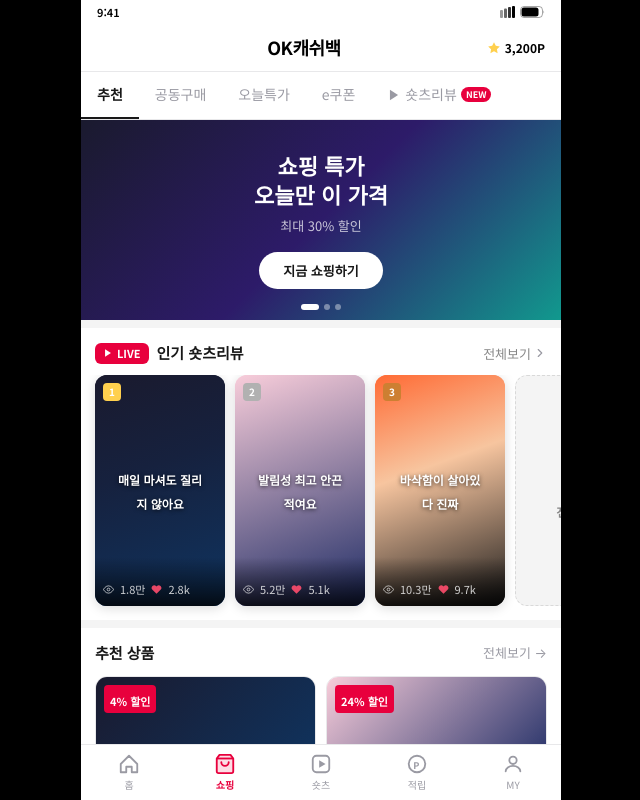
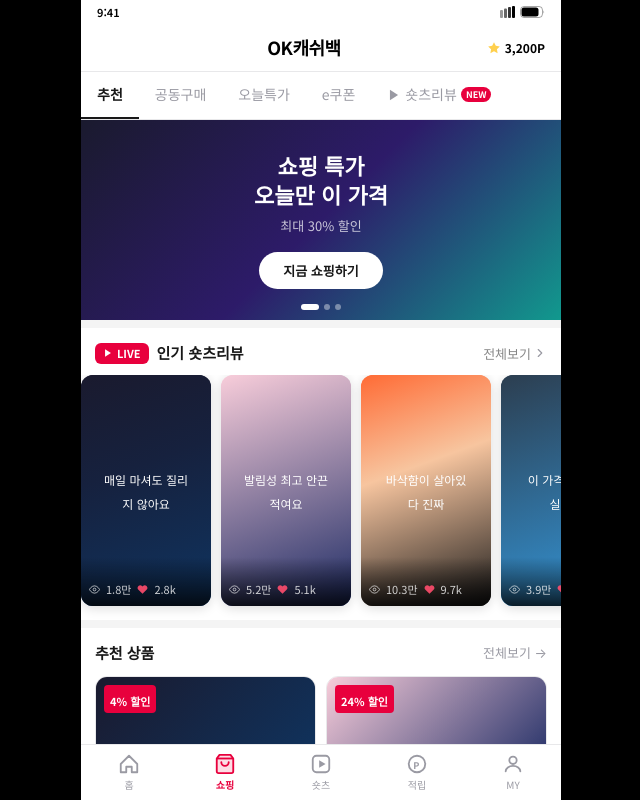
Before and after one commit to sangyun88/okcashbag-shorts-review, a React (Vite) app: page / in a window 1280 px wide. Shown: the whole page, without its empty margins (319-959 px from the left). Built offline with nearby package versions, Linux system fonts and the light colour scheme.

Commit message:
fix: 자막 shadow/순위뱃지 제거, 숏츠 10개로 확장, 좌우 스냅 스와이프

```diff
--- a/src/components/shorts/HighlightSection.jsx
+++ b/src/components/shorts/HighlightSection.jsx
@@ -10,7 +10,6 @@ function fmtNum(n) {
 
 export default function HighlightSection() {
   const { setScreen, setCurrentIndex } = useShortsStore();
-  const top3 = REVIEWS.slice(0, 3);
 
   return (
     <div style={{ background: T.white, marginBottom: 8 }}>
@@ -39,19 +38,20 @@ export default function HighlightSection() {
         </button>
       </div>
 
-      {/* 썸네일 카드 가로 스크롤 */}
+      {/* 썸네일 카드 가로 스와이프 */}
       <div style={{
         display: 'flex', gap: 10, padding: '0 14px 14px',
         overflowX: 'auto', msOverflowStyle: 'none', scrollbarWidth: 'none',
+        scrollSnapType: 'x mandatory',
       }} className="scrollbar-hide">
-        {top3.map((r, i) => (
+        {REVIEWS.map((r, i) => (
           <button key={r.id} onClick={() => { setCurrentIndex(i); setScreen('feed'); }} style={{
             flexShrink: 0, width: 130, borderRadius: 12, overflow: 'hidden',
             background: r.gradient, border: 'none', cursor: 'pointer', padding: 0,
             position: 'relative', aspectRatio: '9/16',
             boxShadow: '0 2px 12px rgba(0,0,0,0.15)',
+            scrollSnapAlign: 'start',
           }}>
-            {/* 그라디언트 배경 */}
             <div style={{ position: 'absolute', inset: 0, background: r.gradient }} />
 
             {/* 자막 */}
@@ -60,7 +60,7 @@ export default function HighlightSection() {
               transform: 'translate(-50%, -50%)',
               padding: '4px 10px', width: '85%', textAlign: 'center',
             }}>
-              <span style={{ color: T.white, fontSize: 12, fontWeight: 700, lineHeight: 1.4, textShadow: '0 1px 4px rgba(0,0,0,0.7)' }}>{r.caption}</span>
+              <span style={{ color: T.white, fontSize: 12, fontWeight: 500 }}>{r.caption}</span>
             </div>
 
             {/* 하단 오버레이 */}
@@ -81,36 +81,8 @@ export default function HighlightSection() {
                 <span style={{ fontSize: 11, color: 'rgba(255,255,255,0.8)' }}>{fmtNum(r.likes)}</span>
               </div>
             </div>
-
-            {/* 순위 뱃지 */}
-            {i < 3 && (
-              <div style={{
-                position: 'absolute', top: 8, left: 8,
-                background: i === 0 ? T.gold : i === 1 ? T.gray300 : '#cd7f32',
-                borderRadius: 4, width: 18, height: 18,
-                display: 'flex', alignItems: 'center', justifyContent: 'center',
-              }}>
-                <span style={{ fontSize: 10, fontWeight: 900, color: T.white }}>{i + 1}</span>
-              </div>
-            )}
           </button>
         ))}
-
-        {/* 더보기 카드 */}
-        <button onClick={() => setScreen('feed')} style={{
-          flexShrink: 0, width: 130, borderRadius: 12,
-          background: T.gray50, border: `1px dashed ${T.gray200}`,
-          cursor: 'pointer', display: 'flex', flexDirection: 'column',
-          alignItems: 'center', justifyContent: 'center', gap: 8,
-          aspectRatio: '9/16',
-        }}>
-          <div style={{ width: 36, height: 36, borderRadius: '50%', background: T.gray100, display: 'flex', alignItems: 'center', justifyContent: 'center' }}>
-            <svg width="16" height="16" viewBox="0 0 24 24" fill="none">
-              <path d="M9 18L15 12L9 6" stroke={T.gray400} strokeWidth="2" strokeLinecap="round"/>
-            </svg>
-          </div>
-          <span style={{ fontSize: 12, color: T.gray500, fontWeight: 600 }}>전체 보기</span>
-        </button>
       </div>
     </div>
   );
--- a/src/data/mockData.js
+++ b/src/data/mockData.js
@@ -89,6 +89,66 @@ export const REVIEWS = [
     accentColor: '#FFD04E',
     isLiked: false,
   },
+  {
+    id: 7,
+    product: { name: 'GS25 혜자도시락', brand: 'GS25', price: '4,500원', img: null },
+    reviewer: { nickname: '편의점왕***', avatar: null },
+    caption: '편의점 도시락 중 원탑',
+    likes: 6120,
+    comments: 298,
+    views: 71000,
+    postedAt: '5일 전',
+    points: 50,
+    bonusPoints: 60,
+    gradient: 'linear-gradient(160deg, #134e5e 0%, #71b280 100%)',
+    accentColor: '#71b280',
+    isLiked: false,
+  },
+  {
+    id: 8,
+    product: { name: '투썸플레이스 딸기케이크', brand: '투썸플레이스', price: '7,900원', img: null },
+    reviewer: { nickname: '디저트러버***', avatar: null },
+    caption: '딸기가 너무 싱싱해요',
+    likes: 4890,
+    comments: 221,
+    views: 44500,
+    postedAt: '6일 전',
+    points: 50,
+    bonusPoints: 40,
+    gradient: 'linear-gradient(160deg, #ff9a9e 0%, #fecfef 50%, #1a1a2e 100%)',
+    accentColor: '#ff9a9e',
+    isLiked: true,
+  },
+  {
+    id: 9,
+    product: { name: '버거킹 와퍼세트', brand: '버거킹', price: '9,200원', img: null },
+    reviewer: { nickname: '햄버거매니아***', avatar: null },
+    caption: '와퍼는 역시 버거킹이지',
+    likes: 8341,
+    comments: 407,
+    views: 92100,
+    postedAt: '1주 전',
+    points: 50,
+    bonusPoints: 90,
+    gradient: 'linear-gradient(160deg, #f7971e 0%, #ffd200 100%)',
+    accentColor: '#ffd200',
+    isLiked: false,
+  },
+  {
+    id: 10,
+    product: { name: '뚜레쥬르 소금빵', brand: '뚜레쥬르', price: '2,800원', img: null },
+    reviewer: { nickname: '빵순이***', avatar: null },
+    caption: '버터향이 미쳐버림',
+    likes: 3670,
+    comments: 189,
+    views: 31200,
+    postedAt: '1주 전',
+    points: 50,
+    bonusPoints: 25,
+    gradient: 'linear-gradient(160deg, #d4a574 0%, #8B4513 100%)',
+    accentColor: '#d4a574',
+    isLiked: false,
+  },
 ];
 
 export const SORT_OPTIONS = [
```
